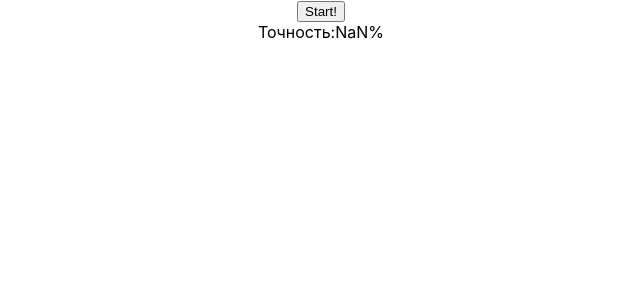
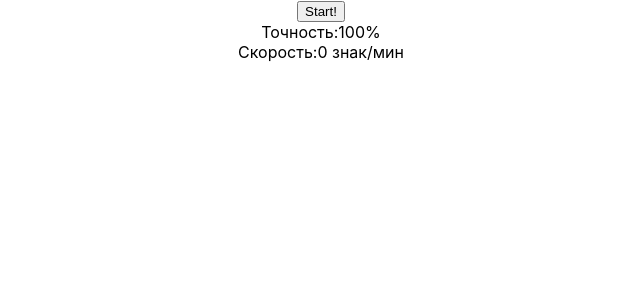
Before and after one commit to vasya-bo/Speed-typing-test-React, a React (Create React App) app in the folder speed-typing/: page / in a window 1280 px wide. Shown: the top 300 px of the page, without its empty margins (319-959 px from the left). Built offline with nearby package versions, Linux system fonts and the light colour scheme; no server answers.

Commit message:
added timers, accuracy view and speed fixed, hide start button

```diff
--- a/speed-typing/src/App.jsx
+++ b/speed-typing/src/App.jsx
@@ -6,18 +6,30 @@ function App() {
   const [showResult, setShowResult] = useState(false);
   const [keyPressed, setKeyPressed] = useState(null);
   const [color, setColor] = useState('green');
+  const [startButton, setStartButton] = useState(true);
 
   const [text, setText] = useState({
     Right: '', inProcess: '', notDone: '', numberAll: 0, numberRight: 0, numberWrong: 0,
   });
 
+  const [seconds, setSeconds] = useState({ timer: null, seconds: 0 });
+
+  function startTimer() {
+    const timerID = setInterval(() => {
+      setSeconds((prevValue) => ({ ...prevValue, seconds: prevValue.seconds + 1, timer: timerID }));
+    }, 1000);
+  }
+  function stopTimer() {
+    clearInterval(seconds.timer);
+  }
+
   useEffect(() => {
-  // fetch("https://baconipsum.com/api/?type=meat-and-filler&paras=1&format=text")
-  // .then(response => response.text())
-  // .then(response => { setData(response)})
-    setData('12345678890');
+    fetch('https://baconipsum.com/api/?type=meat-and-filler&paras=1&format=text')
+      .then((response) => response.text())
+      .then((response) => { setData(response); });
+    // setData('12345678890');
     console.log('upload1');
-  }, [data]);
+  }, []);
 
   useEffect(() => {
     console.log('addEvent upload');
@@ -58,6 +70,7 @@ function App() {
       console.log('you are done! ');
 
       setShowResult(true);
+      stopTimer();
     }
   }, [keyPressed, text]);
 
@@ -69,12 +82,14 @@ function App() {
     setText((prevValue) => ({
       ...prevValue, numberAll: dataArray.length + 1, inProcess: firstLetter, notDone: dataArray.join(''),
     }));
+    startTimer();
+    setStartButton(false);
   }
 
   return (
     <div className="App">
 
-      <button id="start" type="button" onClick={() => start()}>Start!</button>
+      {startButton && <button id="start" type="button" onClick={() => start()}>Start!</button>}
 
       <span id="text-right">{text.Right}</span>
       <span id="text-in-process" style={{ backgroundColor: color }}>{text.inProcess}</span>
@@ -86,10 +101,21 @@ function App() {
 
       {showResult && <h2>End!</h2>}
 
-      <div id="statistic-Area">
+      <div id="accuracy-Area">
         Точность:
-        {((text.numberRight * 100) / (text.numberWrong + text.numberRight)).toFixed(1)}
+        {
+        text.numberWrong + text.numberRight !== 0
+          ? ((text.numberRight * 100) / (text.numberWrong + text.numberRight)).toFixed(1) : 100
+        }
         %
+
+      </div>
+      <div id="timer-Area">
+        Скорость:
+        {seconds.seconds !== 0
+          ? Math.floor((text.numberRight * 60) / (seconds.seconds)) : 0}
+        {' '}
+        знак/мин
 
       </div>
     </div>
```
